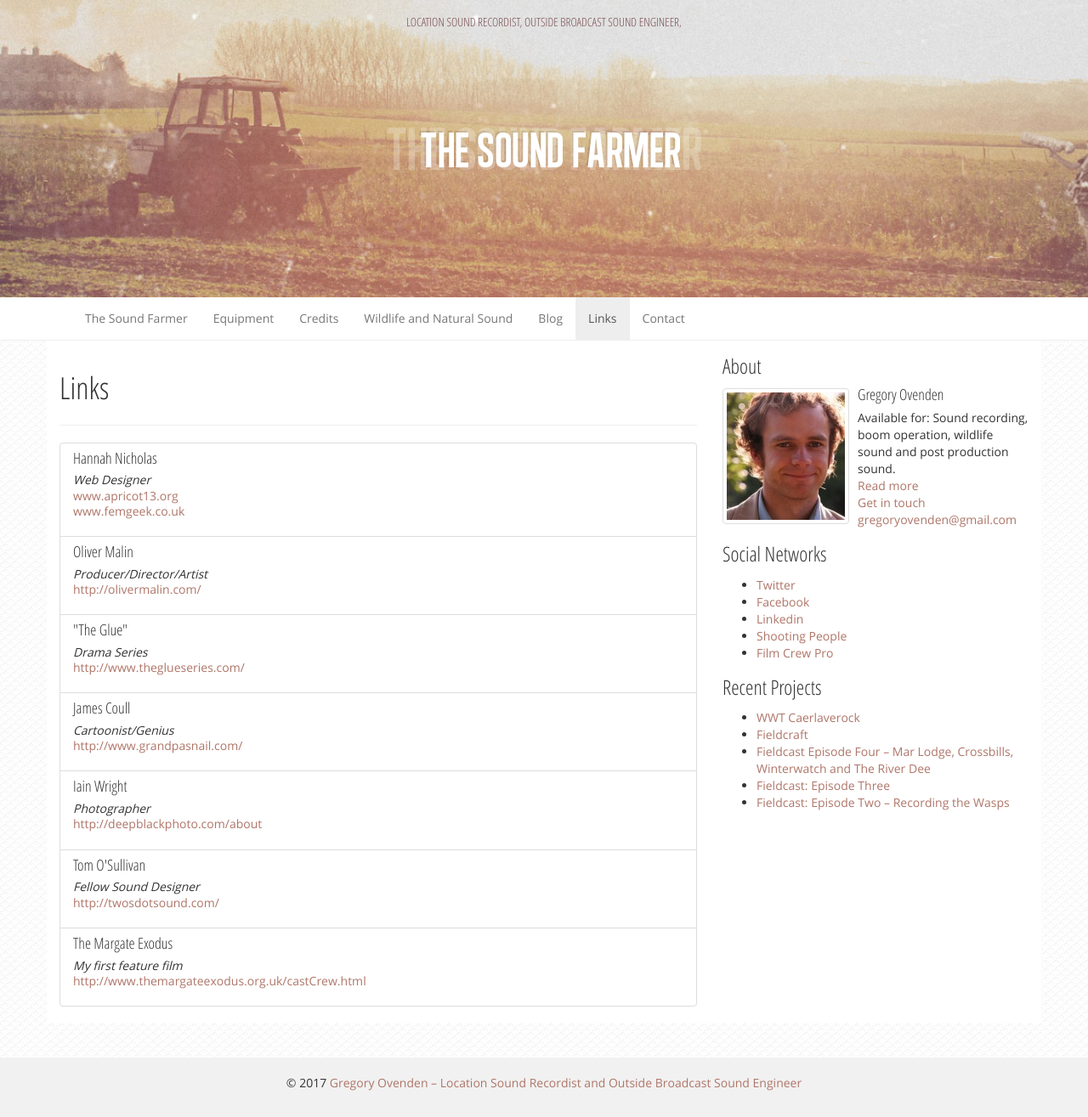
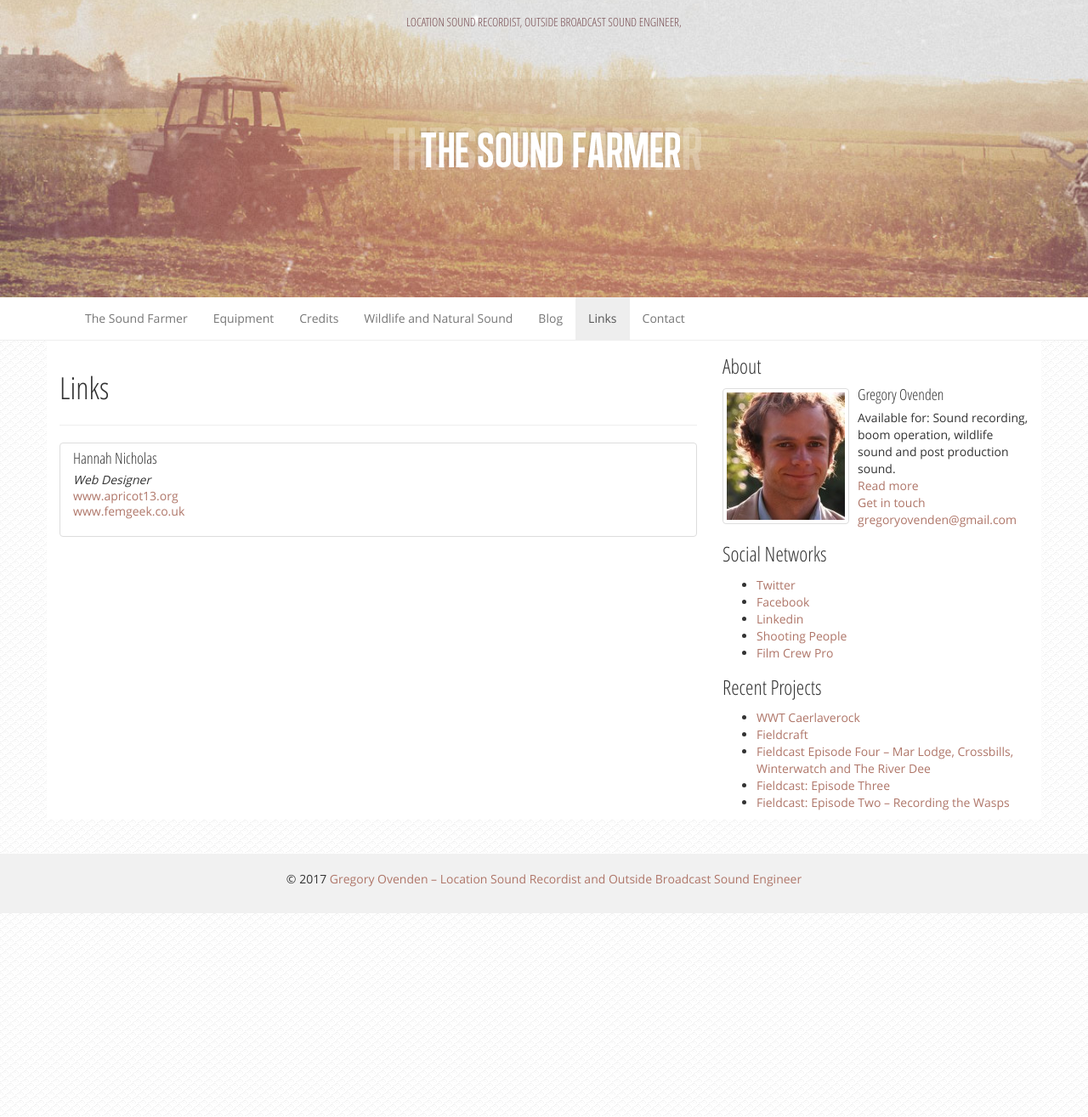
Before and after one commit to thesoundfarmer/thesoundfarmer.github.io, a Jekyll site: the page built from links.html, in a window 1280 px wide. Shown: the whole page at 85% size. Built offline with Jekyll 4.4.1, drawn with Linux system fonts in a browser that asks for light colours; nearby versions of some CDN libraries.

Commit message:
removed links
removed links

```diff
--- a/links.html
+++ b/links.html
@@ -29,46 +29,4 @@ order: 8
 		<a href="http://femgeek.co.uk">www.femgeek.co.uk</a>
 	</div>
 </p></div>
-<div class="list-group-item">
-<h4 class="list-group-item-heading">Oliver Malin</h4>
-<div class="list-group-item-text">
-  	  <em>Producer/Director/Artist</em><br />
-		<a href="http://olivermalin.com/">http://olivermalin.com/</a>
-  	</div>
-</p></div>
-<div class="list-group-item">
-<h4 class="list-group-item-heading">"The Glue"</h4>
-<div class="list-group-item-text">
-  	  <em>Drama Series</em><br />
-<a href="http://theglueseries.com">http://www.theglueseries.com/</a>
-  	</div>
-</p></div>
-<div class="list-group-item">
-<h4 class="list-group-item-heading">James Coull</h4>
-<div class="list-group-item-text">
-<em>Cartoonist/Genius</em><br />
-<a href="http://www.grandpasnail.com">http://www.grandpasnail.com/</a>
-  	</div>
-</p></div>
-<div class="list-group-item">
-<h4 class="list-group-item-heading">Iain Wright</h4>
-<div class="list-group-item-text">
-  	 <em>Photographer</em><br />
-<a href="http://deepblackphoto.com/about">http://deepblackphoto.com/about</a>
-  	</div>
-</p></div>
-<div class="list-group-item">
-<h4 class="list-group-item-heading">Tom O'Sullivan</h4>
-<div class="list-group-item-text">
-<em>Fellow Sound Designer</em><br />
-<a href="http://twosdotsound.com/">http://twosdotsound.com/</a>
-  	</div>
-</p></div>
-<div class="list-group-item">
-<h4 class="list-group-item-heading">The Margate Exodus</h4>
-<div class="list-group-item-text">
-<em>My first feature film</em><br />
-<a href="http://www.themargateexodus.org.uk/castCrew.html">http://www.themargateexodus.org.uk/castCrew.html</a>
-  	</div>
-</p></div>
 </div>
```
